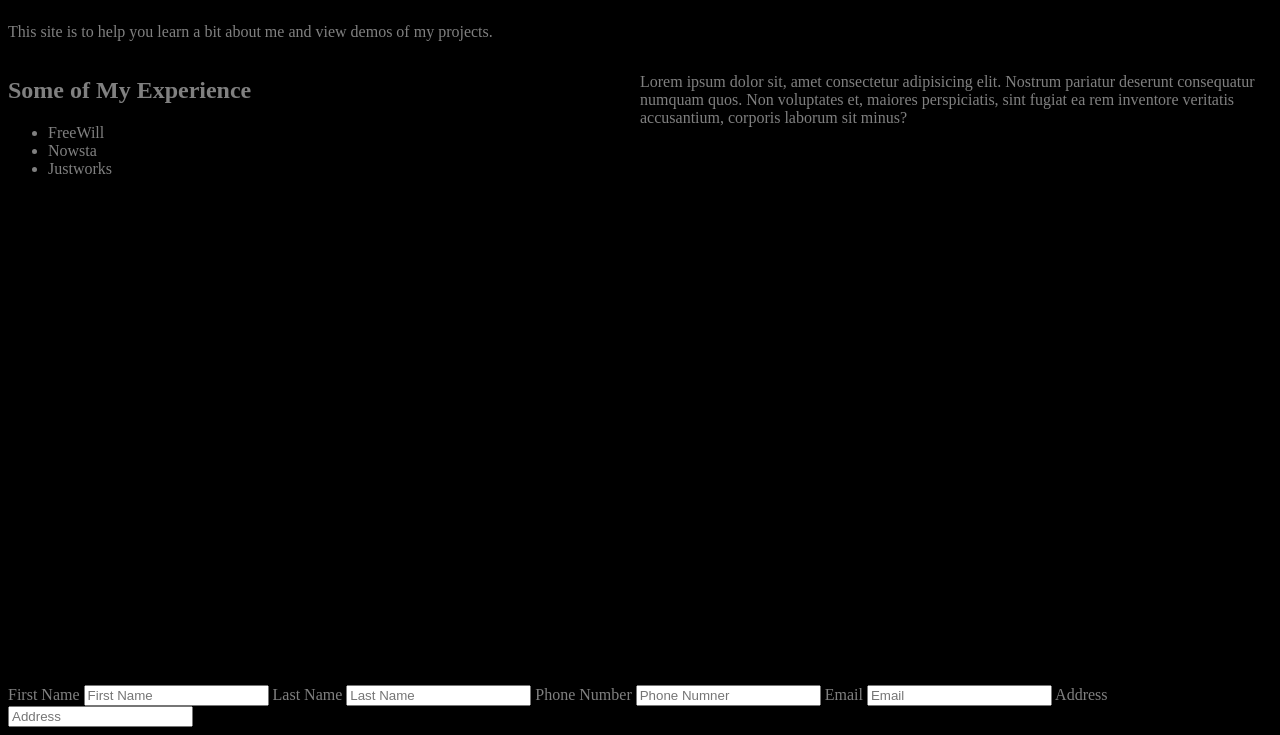
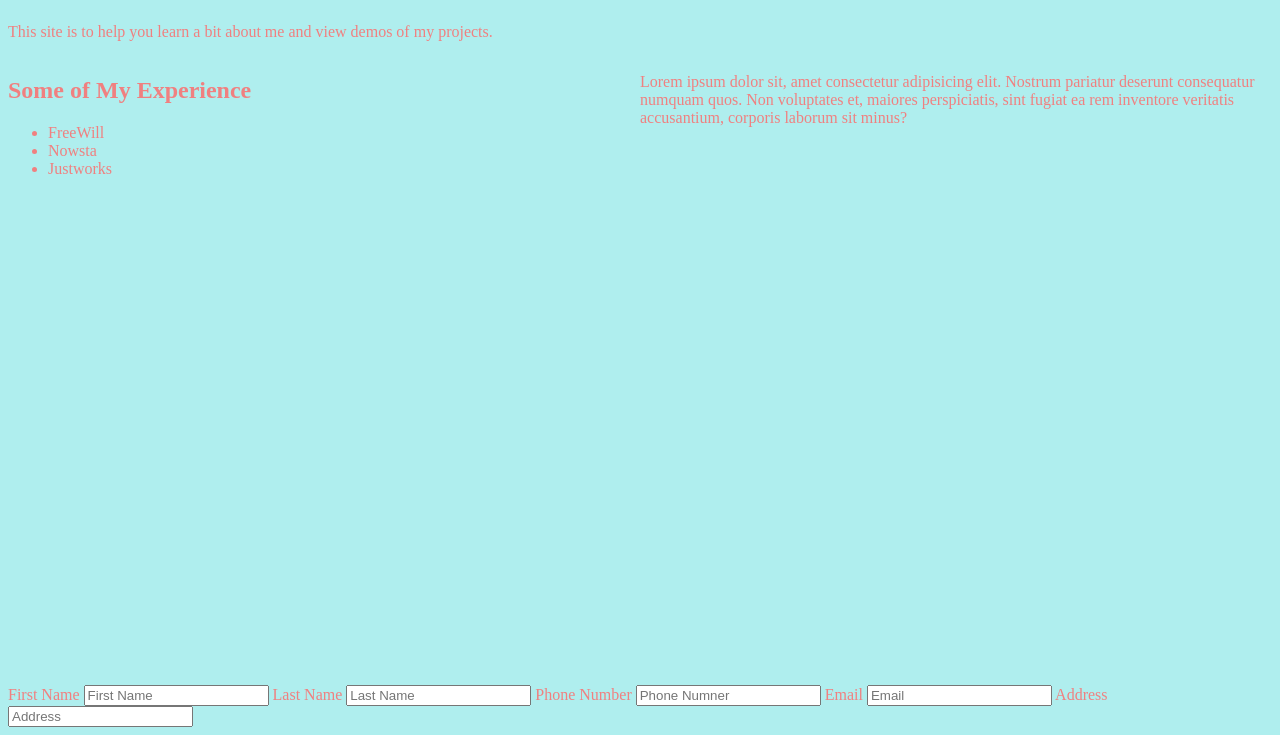
Before and after one commit to Ray-Gipson/portfolio-website, a plain HTML site: page index.html in a window 1280 px wide. Shown: the part 81-816 px from the top of the page. Drawn offline with Linux system fonts and the light colour scheme.

Commit message:
Updated CSS

```diff
--- a/index.css
+++ b/index.css
@@ -1,6 +1,6 @@
 body {
-  color: grey;
-  background-color: black;
+  color: lightcoral;
+  background-color: paleturquoise;
   text-shadow: purple;
   min-height: 100vh;
   display: flex;
```
Also changed, not shown: index.html (+0 -1 lines).
